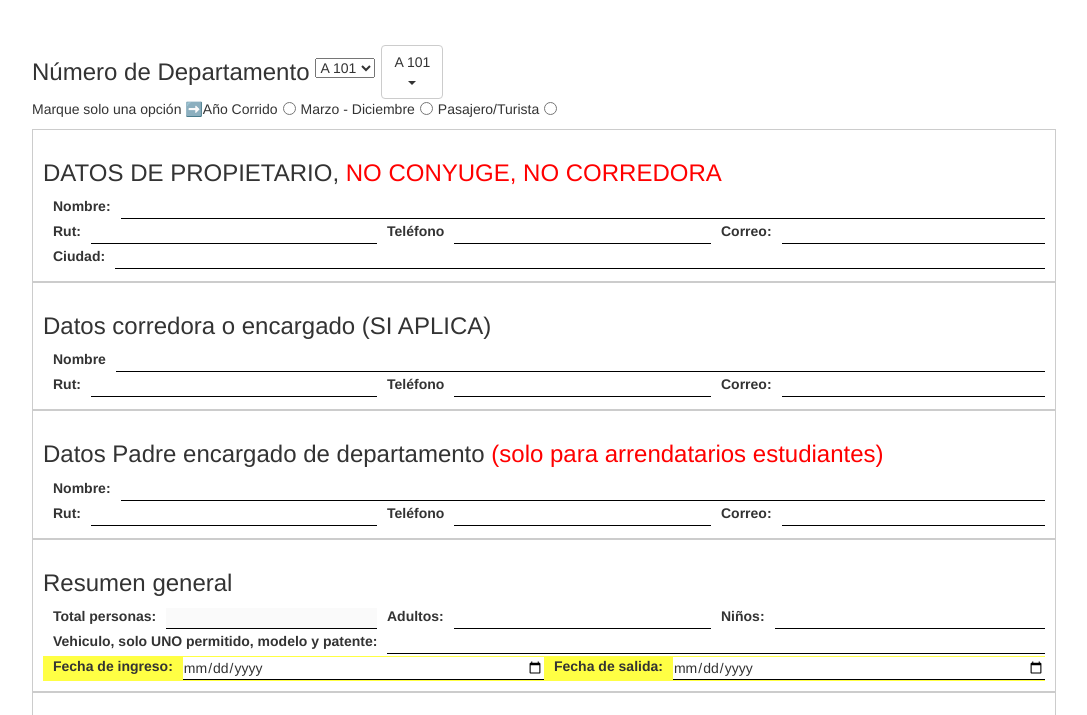
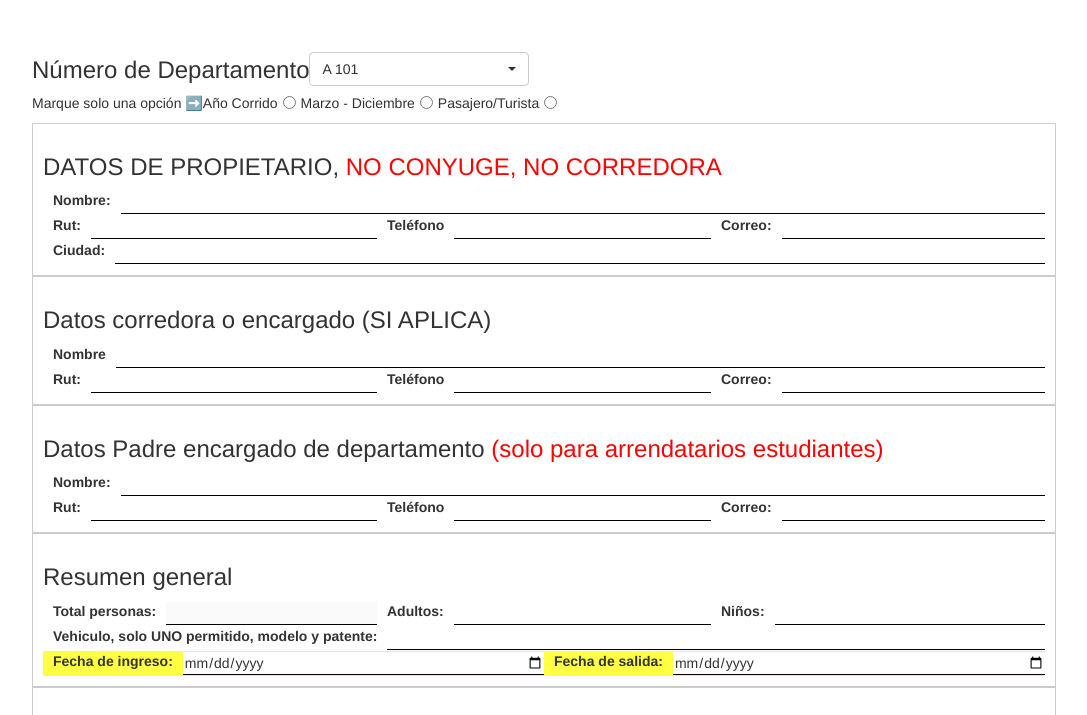
Before and after one commit to EniDev911/fichas-residentes, a plain HTML site: page index.html in a window 1280 px wide. Shown: the part 63-778 px from the top of the page, without its empty margins (96-1183 px from the left). Drawn offline with nearby package versions, Linux system fonts and the light colour scheme.

Commit message:
up styles

```diff
--- a/index.html
+++ b/index.html
@@ -6,16 +6,14 @@
 	<title>Fichas residentes</title>
 
     <link rel='stylesheet prefetch' href='https://maxcdn.bootstrapcdn.com/bootstrap/3.3.7/css/bootstrap.min.css'>
+    <link rel='stylesheet prefetch' href='https://cdnjs.cloudflare.com/ajax/libs/bootstrap-select/1.11.2/css/bootstrap-select.min.css'>
+
     <script src="https://ajax.googleapis.com/ajax/libs/jquery/1.11.2/jquery.min.js"></script>
     <script src="https://maxcdn.bootstrapcdn.com/bootstrap/3.3.2/js/bootstrap.min.js"></script>
     <script src="//cdnjs.cloudflare.com/ajax/libs/bootstrap-select/1.6.3/js/bootstrap-select.min.js"></script>
 
     	<style>
-		* {
-			margin: 0;
-			padding: 0;
-			box-sizing: border-box;
-		}
+
 		.flex {
 			display: flex;
 			width: 100%;
```
